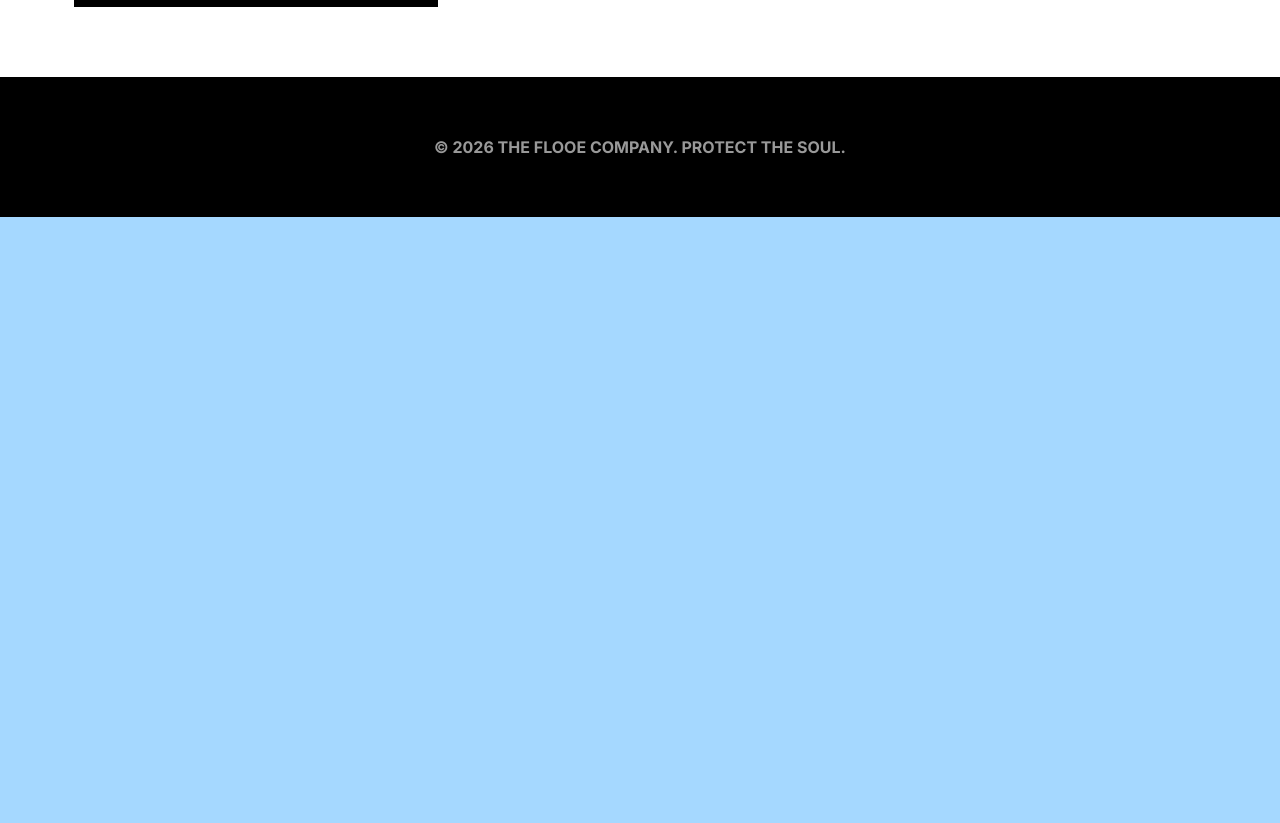
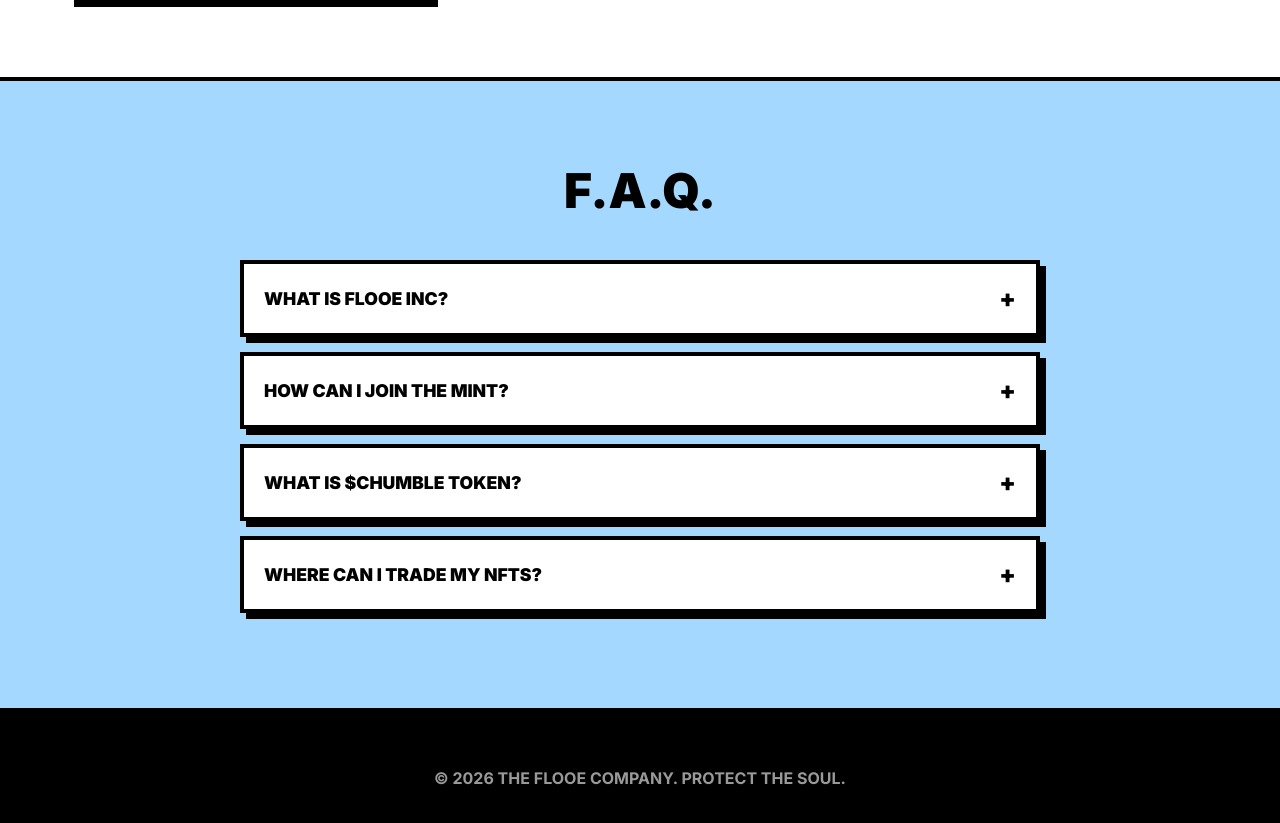
Before and after one commit to Feridmli/Flooe, a website: page index.html in a window 1280 px wide. Shown: the part 1773-2596 px from the top of the page. Before the commit the page ends 1990 px from the top, so only its background shows below. Drawn offline with Linux system fonts and the light colour scheme.

Commit message:
Update index.html

```diff
--- a/index.html
+++ b/index.html
@@ -157,7 +157,7 @@
             flex-shrink: 0;
         }
 
-        /* NFT ŞƏKİLLƏRİ BURADA */
+        /* NFT IMAGES FROM USER LINKS */
         #nft1, #nft1-copy { background-image: url('https://cdn.discordapp.com/attachments/1458768504390946928/1468890994559946866/Adsz_-_4_Subat_2026_02.39.12.jpg?ex=6985aad7&is=69845957&hm=c07f8ac0146b394ffd4108fb3692560fce75916238d32822cd4621fe181a6c03&'); }
         #nft2, #nft2-copy { background-image: url('https://cdn.discordapp.com/attachments/1458768504390946928/1468891306888794113/Adsz_-_4_Subat_2026_02.39.12.jpg?ex=6985ab22&is=698459a2&hm=f0bd53d703624e4edaebac40a5431bf9c3b3ea74f8f136aa0137dd39621521d7&'); }
         #nft3, #nft3-copy { background-image: url('https://cdn.discordapp.com/attachments/1458768504390946928/1468891372957204502/Adsz_-_4_Subat_2026_02.39.12.jpg?ex=6985ab31&is=698459b1&hm=fdff10a944dae907ea2e3d13c6dd727335d949a9260a5ea15b5e1d6448ea8c22&'); }
@@ -267,6 +267,38 @@
         .ticker { display: flex; animation: scroll 25s linear infinite; white-space: nowrap; font-weight: 900; font-size: 1.1rem; }
         @keyframes scroll { 0% { transform: translateX(0); } 100% { transform: translateX(-50%); } }
 
+        /* FAQ STYLES */
+        .faq-item {
+            background: var(--white);
+            border: 4px solid var(--black);
+            margin-bottom: 15px;
+            box-shadow: 6px 6px 0px var(--black);
+            transition: 0.2s;
+        }
+        .faq-question {
+            padding: 20px;
+            display: flex;
+            justify-content: space-between;
+            align-items: center;
+            cursor: pointer;
+            font-weight: 900;
+            font-size: 1.1rem;
+            text-transform: uppercase;
+            user-select: none;
+        }
+        .faq-answer {
+            padding: 0 20px;
+            max-height: 0;
+            overflow: hidden;
+            transition: max-height 0.3s ease-out, padding 0.3s ease;
+            font-weight: 500;
+            line-height: 1.6;
+        }
+        .faq-item.active-faq { box-shadow: 10px 10px 0px var(--black); transform: translate(-2px, -2px); }
+        .faq-item.active-faq .faq-answer { max-height: 300px; padding: 20px; border-top: 4px solid var(--black); }
+        .faq-icon { font-size: 1.5rem; transition: transform 0.3s; }
+        .faq-item.active-faq .faq-icon { transform: rotate(45deg); }
+
         footer { background: var(--black); color: var(--white); padding: 60px 5%; text-align: center; }
     </style>
 </head>
@@ -283,7 +315,7 @@
     <nav class="nav-menu" id="navMenu">
         <div class="submenu-container">
             <div class="submenu-trigger" onclick="toggleSubmenu('twitterSubmenu', 'arrow1')">
-                X (TWITTER) <span class="arrow" id="arrow1">▼</span>
+                X <span class="arrow" id="arrow1">▼</span>
             </div>
             <div class="submenu-content" id="twitterSubmenu">
                 <a href="https://x.com/flooeinc" target="_blank">Flooe Inc</a>
@@ -292,8 +324,10 @@
                 <a href="https://x.com/chumbleapp" target="_blank">Chumble App</a>
             </div>
         </div>
+
         <a href="https://t.me/FlooeInc" target="_blank">TELEGRAM</a>
         <a href="http://dcd.gg/FlooeInc" target="_blank">DISCORD</a>
+
         <div class="submenu-container">
             <div class="submenu-trigger" onclick="toggleSubmenu('openseaSubmenu', 'arrow2')">
                 OPENSEA <span class="arrow" id="arrow2">▼</span>
@@ -380,6 +414,48 @@
             </div>
         </div>
     </section>
+
+    <section class="faq-section" style="background-color: var(--bg-ice); border-top: 4px solid var(--black);">
+        <h2 style="font-size: 3rem; font-weight: 900; margin-bottom: 40px; text-transform: uppercase; text-align: center;">F.A.Q.</h2>
+        <div class="faq-container" style="max-width: 800px; margin: 0 auto;">
+            <div class="faq-item">
+                <div class="faq-question" onclick="toggleFaq(this)">
+                    <span>WHAT IS FLOOE INC?</span>
+                    <span class="faq-icon">+</span>
+                </div>
+                <div class="faq-answer">
+                    <p>Flooe Inc. is a creative ecosystem focused on building digital collectibles and interactive experiences. We aim to keep our community "plumpy" and active through art and utility.</p>
+                </div>
+            </div>
+            <div class="faq-item">
+                <div class="faq-question" onclick="toggleFaq(this)">
+                    <span>HOW CAN I JOIN THE MINT?</span>
+                    <span class="faq-icon">+</span>
+                </div>
+                <div class="faq-answer">
+                    <p>You can join the mint by connecting your wallet to OpenSea during the scheduled phase times. Check the "Mint Schedule" section above to see your eligibility.</p>
+                </div>
+            </div>
+            <div class="faq-item">
+                <div class="faq-question" onclick="toggleFaq(this)">
+                    <span>WHAT IS $CHUMBLE TOKEN?</span>
+                    <span class="faq-icon">+</span>
+                </div>
+                <div class="faq-answer">
+                    <p>$CHUMBLE is the native utility token of the Flooe ecosystem, designed to reward long-term holders and fuel our upcoming Chumble App.</p>
+                </div>
+            </div>
+            <div class="faq-item">
+                <div class="faq-question" onclick="toggleFaq(this)">
+                    <span>WHERE CAN I TRADE MY NFTS?</span>
+                    <span class="faq-icon">+</span>
+                </div>
+                <div class="faq-answer">
+                    <p>After the mint, all Plumpy Chums and Lil Plumpys can be traded on secondary markets like OpenSea and Blur.</p>
+                </div>
+            </div>
+        </div>
+    </section>
 </main>
 
 <footer>
@@ -388,17 +464,24 @@
 
 <script>
     function toggleMenu() { document.getElementById('navMenu').classList.toggle('active'); }
+
     function toggleSubmenu(submenuId, arrowId) {
         const submenu = document.getElementById(submenuId);
         const arrow = document.getElementById(arrowId);
         submenu.classList.toggle('show');
         arrow.classList.toggle('rotate');
     }
+
+    function toggleFaq(element) {
+        element.parentElement.classList.toggle('active-faq');
+    }
+
     function showSoon() {
         const overlay = document.getElementById('soon-overlay');
         overlay.style.display = 'block';
         setTimeout(() => { overlay.style.display = 'none'; }, 2000);
     }
+
     function updateMintStatus() {
         const now = new Date();
         const mintStartTime = new Date(2026, 1, 7, 19, 0, 0).getTime();
@@ -444,8 +527,10 @@
             }
         });
     }
+
     setInterval(updateMintStatus, 1000);
     updateMintStatus();
+
     function createSnowflake() {
         const snow = document.getElementById('snow');
         if(!snow) return;
@@ -460,5 +545,6 @@
     }
     setInterval(createSnowflake, 150);
 </script>
+
 </body>
 </html>
```
